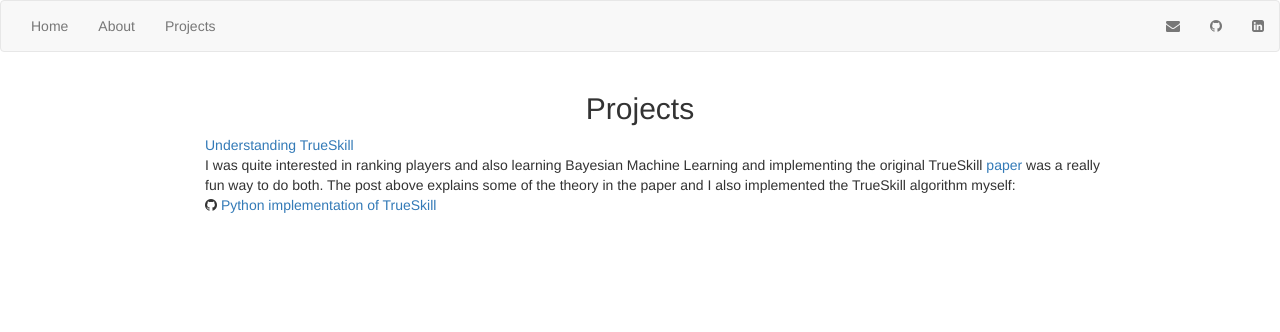
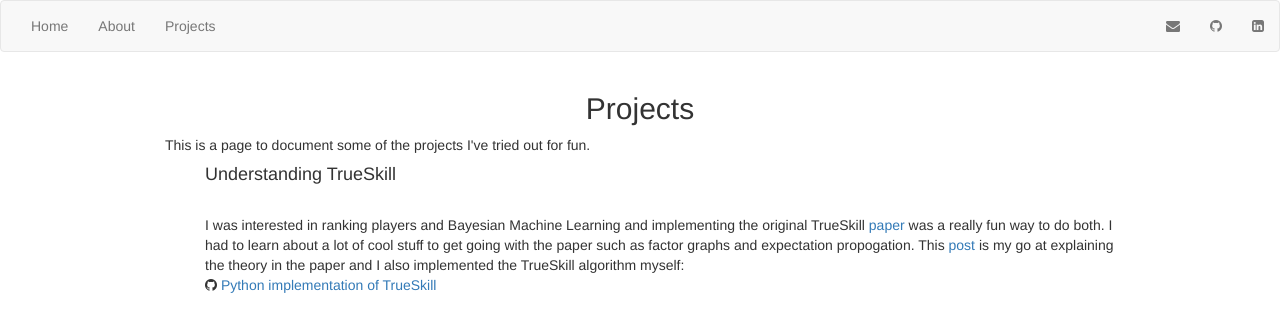
Before and after one commit to Nush395/Nush395.github.io, a Jekyll site: the page built from projects/index.html, in a window 1280 px wide. Shown: the top 332 px of the page. Built offline with Jekyll 4.4.1, drawn with Linux system fonts in a browser that asks for light colours.

Commit message:
Minor additions to TrueSkill.

```diff
--- a/projects/index.html
+++ b/projects/index.html
@@ -4,20 +4,28 @@
 ---
 <div style="margin:0px 150px 0px 150px;">
 	<h2 style="text-align: center;">{{ page.title }}</h2>
+	<p>
+		This is a page to document some of the projects I've tried out for fun.
+	</p>
 	<ul class="posts">
 		<!--{% for post in site.posts %}-->
 		<p>
-			<a href="https://nush395.github.io/2020/06/06/true-skill.html" title="Understanding TrueSkill">
+			<h4>
 				Understanding TrueSkill
-			</a>
+			</h4>
 			<br>
-			I was quite interested in ranking players and also learning Bayesian Machine Learning and
+			I was interested in ranking players and Bayesian Machine Learning and
 			implementing the original TrueSkill
 			<a href="https://www.microsoft.com/en-us/research/wp-content/uploads/2007/01/NIPS2006_0688.pdf">
 				paper
 			</a>
-			was a really fun way to do both. The post above explains some of the theory
-			in the paper and I also implemented the TrueSkill algorithm myself:
+			was a really fun way to do both. I had to learn about a lot of cool stuff to
+			get going with the paper such as factor graphs and expectation propogation.
+			This
+			<a href="https://nush395.github.io/2020/06/06/true-skill.html" title="Understanding TrueSkill">
+			post
+			</a>
+			is my go at explaining the theory in the paper and I also implemented the TrueSkill algorithm myself:
 			<br>
 			<i class="fa fa-github"></i><a href="https://github.com/Nush395/TrueSkill">
 				Python implementation of TrueSkill
```
